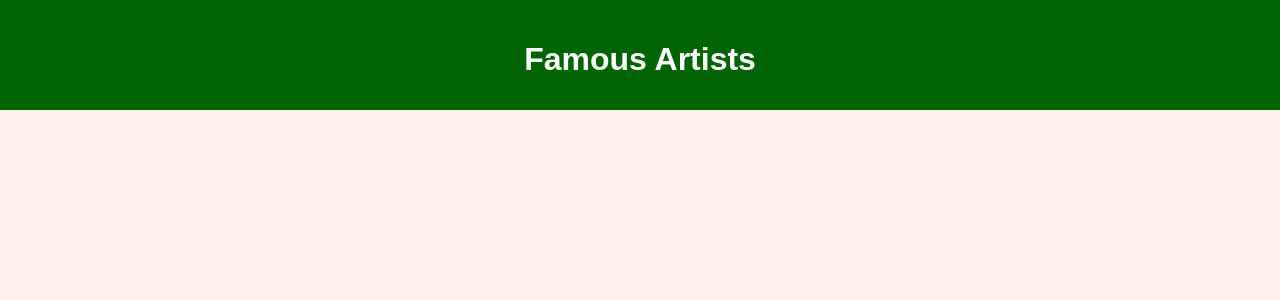
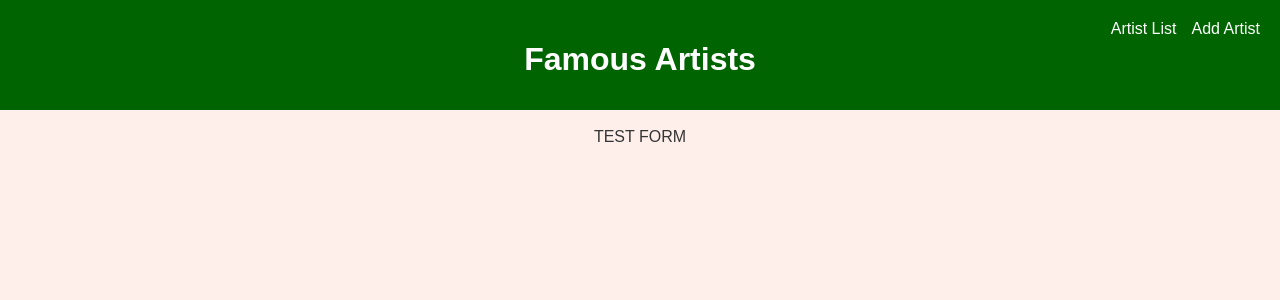
Before and after one commit to kevinanderson7/redux-axios-artists, a React (Create React App) app: page /#/addArtist in a window 1280 px wide. Shown: the top 300 px of the page. Built offline with nearby package versions, Linux system fonts and the light colour scheme; no server answers.

Commit message:
setting up client side routes and navigation

```diff
--- a/package.json
+++ b/package.json
@@ -8,6 +8,7 @@
     "react": "^16.3.0",
     "react-dom": "^16.3.0",
     "react-redux": "^6.0.0",
+    "react-router-dom": "^5.2.0",
     "react-scripts": "^3.4.0",
     "redux": "^4.0.1",
     "redux-logger": "^3.0.6"
--- a/src/components/App/App.css
+++ b/src/components/App/App.css
@@ -18,18 +18,28 @@
 }
 
 table {
-    border-collapse: collapse;
-    width: 100%;
+  border-collapse: collapse;
+  width: 100%;
 }
 
-th, td {
-    text-align: left;
-    padding: 8px;
+th,
+td {
+  text-align: left;
+  padding: 8px;
 }
 
-tr:nth-child(even){background-color: #f2f2f2}
+tr:nth-child(even) {
+  background-color: #f2f2f2;
+}
 
 th {
-    background-color: #353535;
-    color: #B2B2B2;
+  background-color: #353535;
+  color: #b2b2b2;
 }
+
+.linkStyle {
+  float: right;
+  text-decoration: none;
+  color: white;
+  margin-left: 15px;
+}
--- a/src/components/App/App.js
+++ b/src/components/App/App.js
@@ -5,6 +5,9 @@ import './App.css';
 import axios from 'axios';
 import ArtistList from './../ArtistList/ArtistList.js';
 import { connect } from 'react-redux';
+import { HashRouter as Router, Route } from 'react-router-dom';
+import ArtistForm from './../ArtistForm/ArtistForm';
+import { Link } from 'react-router-dom';
 
 class App extends Component {
   // Called when the (App) component is created
@@ -42,8 +45,19 @@ class App extends Component {
 
   render() {
     return (
+      <Router>
         <div className="App">
           <header className="App-header">
+            <div>
+              <Link className="linkStyle" to="/addArtist">
+                Add Artist
+              </Link>
+            </div>
+            <div>
+              <Link className="linkStyle" to="/allArtists">
+                Artist List
+              </Link>
+            </div>
             <h1 className="App-title">Famous Artists</h1>
           </header>
           <br />
@@ -51,7 +65,10 @@ class App extends Component {
             refreshArtists={this.refreshArtists}
             artistList={this.state.artists}
           />
+          <Route exact path="/addArtist" component={ArtistForm} />
+          <Route exact path="/allArtists" component={ArtistList} />
         </div>
+      </Router>
     );
   }
 }
--- /dev/null
+++ b/src/components/ArtistForm/ArtistForm.js
@@ -0,0 +1,11 @@
+import React, { Component } from 'react';
+import axios from 'axios';
+import { connect } from 'react-redux';
+
+class ArtistForm extends Component {
+  render() {
+    return <div>TEST FORM</div>;
+  }
+}
+
+export default connect()(ArtistForm);
```
Also changed, not shown: 1 other file (tests, documents, lock files or other folders). Lines whose indentation alone changed are shown as unchanged.
